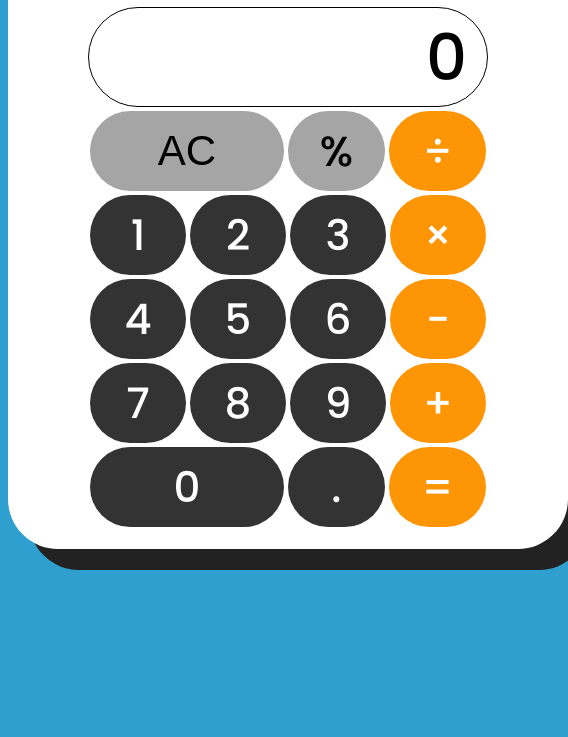
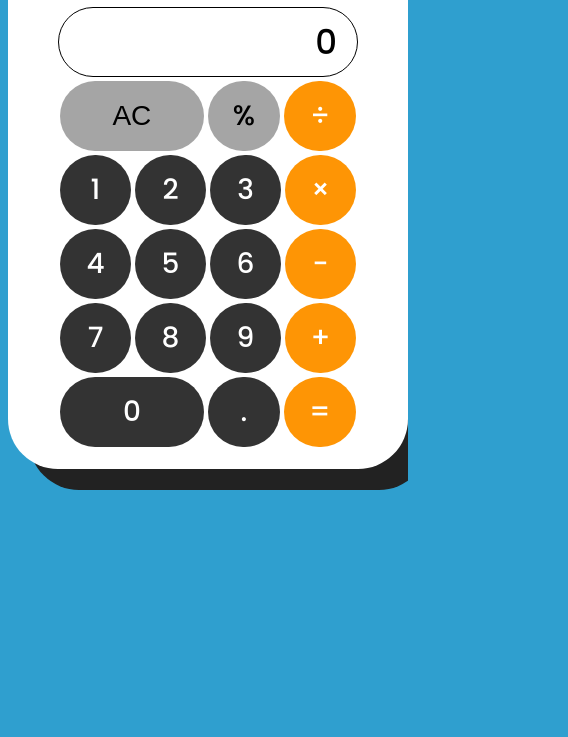
Before and after one commit to zenjirozulfani/calculator, a plain HTML site: page index.html in a window 390 px wide. Shown: the part 107-844 px from the top of the page, 568 px wide, since content can reach past the window. Drawn offline with Linux system fonts and the light colour scheme.

Commit message:
Update stylesheet.css

```diff
--- a/stylesheet.css
+++ b/stylesheet.css
@@ -129,3 +129,29 @@ button {
 .equal-sign:hover {
 	background-color: #d37c04;
 }
+
+@media (max-width: 670px) {
+	.calculator {
+		text-align: center;
+		margin: 0 auto;
+		width: 300px;
+
+	}
+
+	.container {
+		padding: 20px 0px;
+		width: 400px;
+		margin: 20px auto;
+		text-align: center;
+	}
+
+	.calculator-screen {
+		font-size: 34px;
+		height: 70px;
+	}
+
+	button {
+		font-size: 28px;
+		height: 70px;
+	}
+}
```
